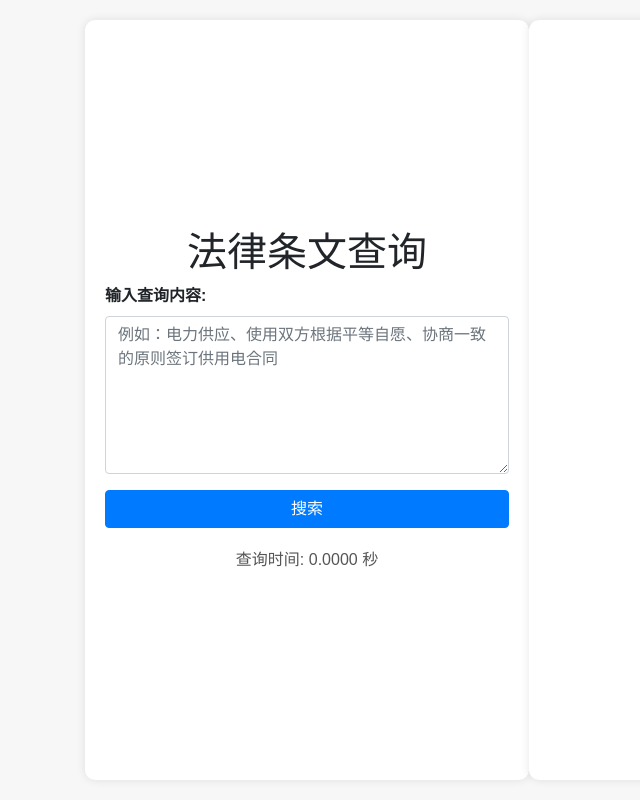
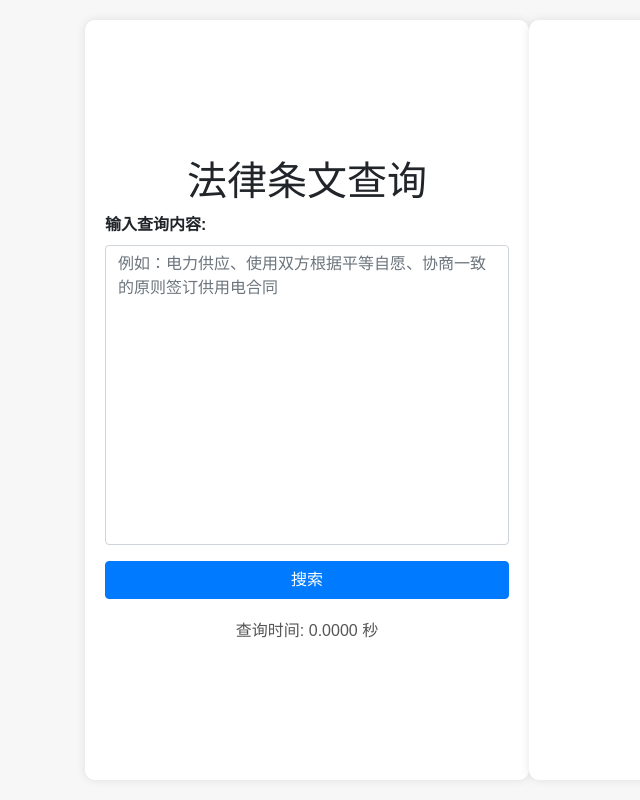
Before and after one commit to smile-II/China-Electric-Power-Law-Conflict-Detection, a Flask app: page / in a window 1280 px wide. Shown: the whole page, without its empty margins (0-640 px from the left). Run offline with Flask 3, Linux system fonts and the light colour scheme; some libraries are stand-ins or nearby versions.

Commit message:
updata left panel

```diff
--- a/src/templates/index.html
+++ b/src/templates/index.html
@@ -65,6 +65,10 @@
             color: #555;
             text-align: center;
         }
+        textarea.form-control {
+            resize: none;
+            height: 300px; /* 增加高度 */
+        }
     </style>
 </head>
 <body>
@@ -74,7 +78,7 @@
             <form id="searchForm">
                 <div class="form-group">
                     <label for="query">输入查询内容:</label>
-                    <textarea class="form-control" id="query" rows="6" placeholder="例如：电力供应、使用双方根据平等自愿、协商一致的原则签订供用电合同"></textarea>
+                    <textarea class="form-control" id="query" placeholder="例如：电力供应、使用双方根据平等自愿、协商一致的原则签订供用电合同"></textarea>
                 </div>
                 <button type="submit" class="btn btn-primary btn-block">搜索</button>
             </form>
```
